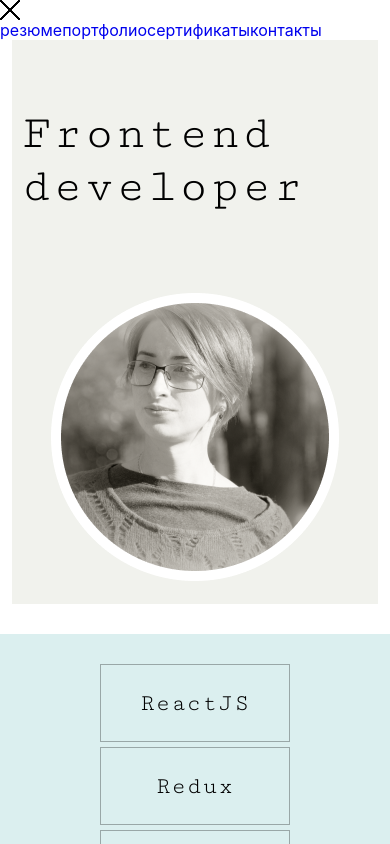
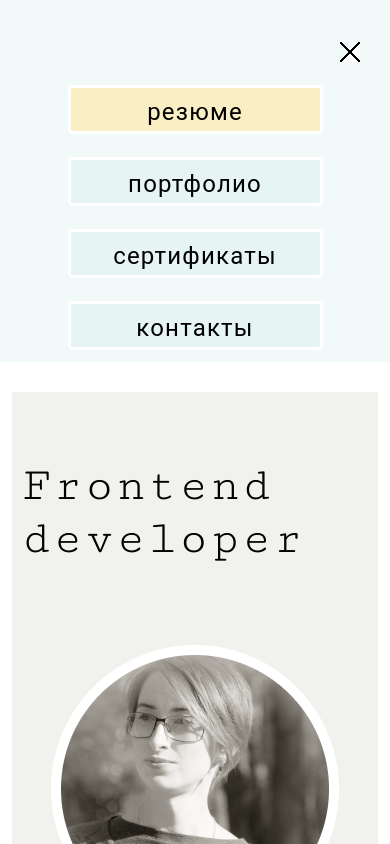
Before and after one commit to kozlovtseva/personal, a React (Create React App) app: page /vitae in a window 390 px wide. Both pictures are taken after a click on the element 57 px from the left and 128 px from the top of the page. Shown: the top 844 px of the page. Built offline with nearby package versions, Linux system fonts and the light colour scheme.

Commit message:
style responsive navigation

```diff
--- a/src/components/navigation/MobNavBar.module.scss
+++ b/src/components/navigation/MobNavBar.module.scss
@@ -1,6 +1,16 @@
+@import '../../variables.scss';
+
+.Container {
+    align-items: center;
+    background-color: $primary-transparent-color;
+    display: flex;
+    flex-direction: column;
+    justify-content: space-around;
+    height: 362px;
+    margin-bottom: 30px;
+}
 .Cancel {
-    width: 20px;
-    height: 20px;
+    align-self: flex-end;
     background-image: linear-gradient(
             45deg,
             transparent 13px,
@@ -9,4 +19,7 @@
             transparent 0
         ),
         linear-gradient(-45deg, white 13px, #000 13px, #000 15px, transparent 0);
+    height: 20px;
+    margin: 30px 30px 0 0;
+    width: 20px;
 }
--- a/src/components/navigation/MobNavItem.module.scss
+++ b/src/components/navigation/MobNavItem.module.scss
@@ -0,0 +1,22 @@
+@import '../../variables.scss';
+
+.Item {
+    @include rus-text;
+    background-color: $primary-transparent-color;
+    border: 3px solid #ffffff;
+    border-radius: 5px;
+    height: 49px;
+    line-height: 49px;
+    text-align: center;
+    width: 255px;
+    transition: background 0.5s ease;
+    &:hover {
+        background: #ffffff;
+    }
+}
+.ItemActive {
+    background: $secondary-color;
+    &:hover {
+        background: $secondary-color;
+    }
+}
```
